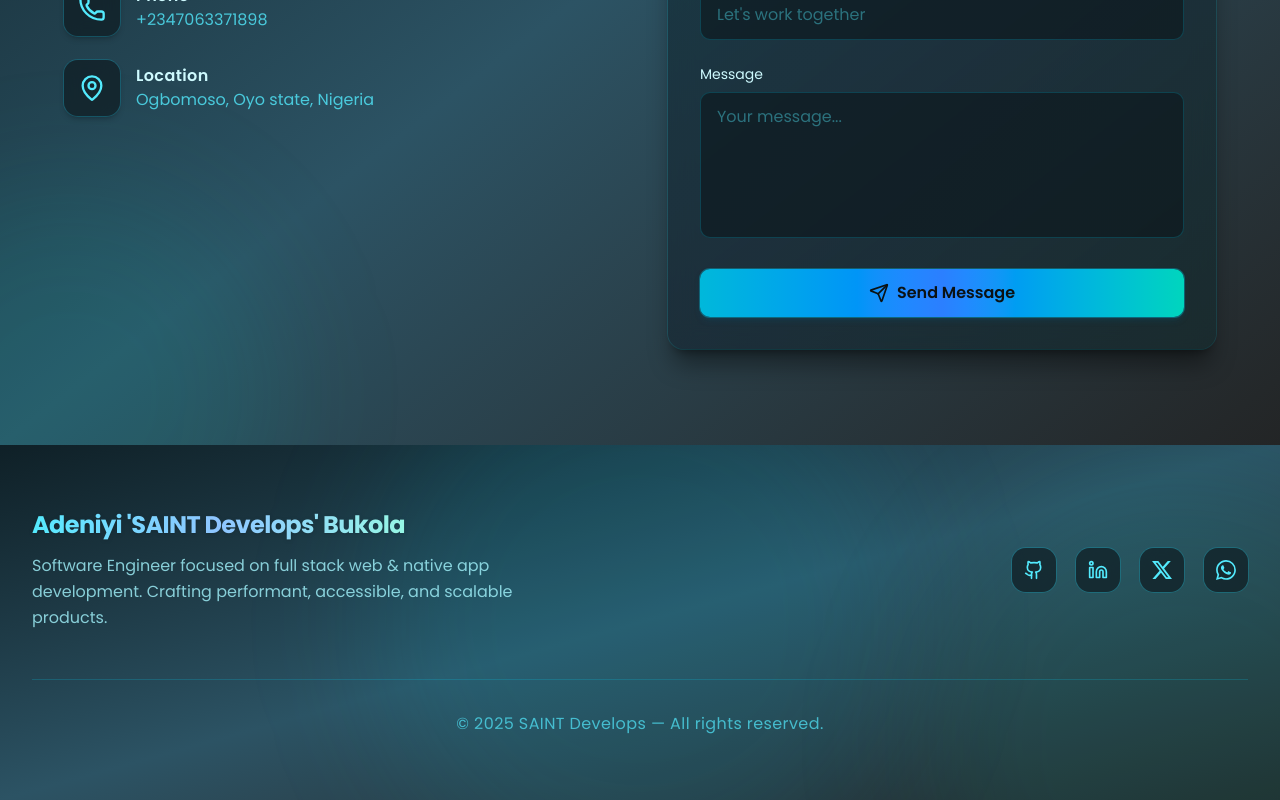
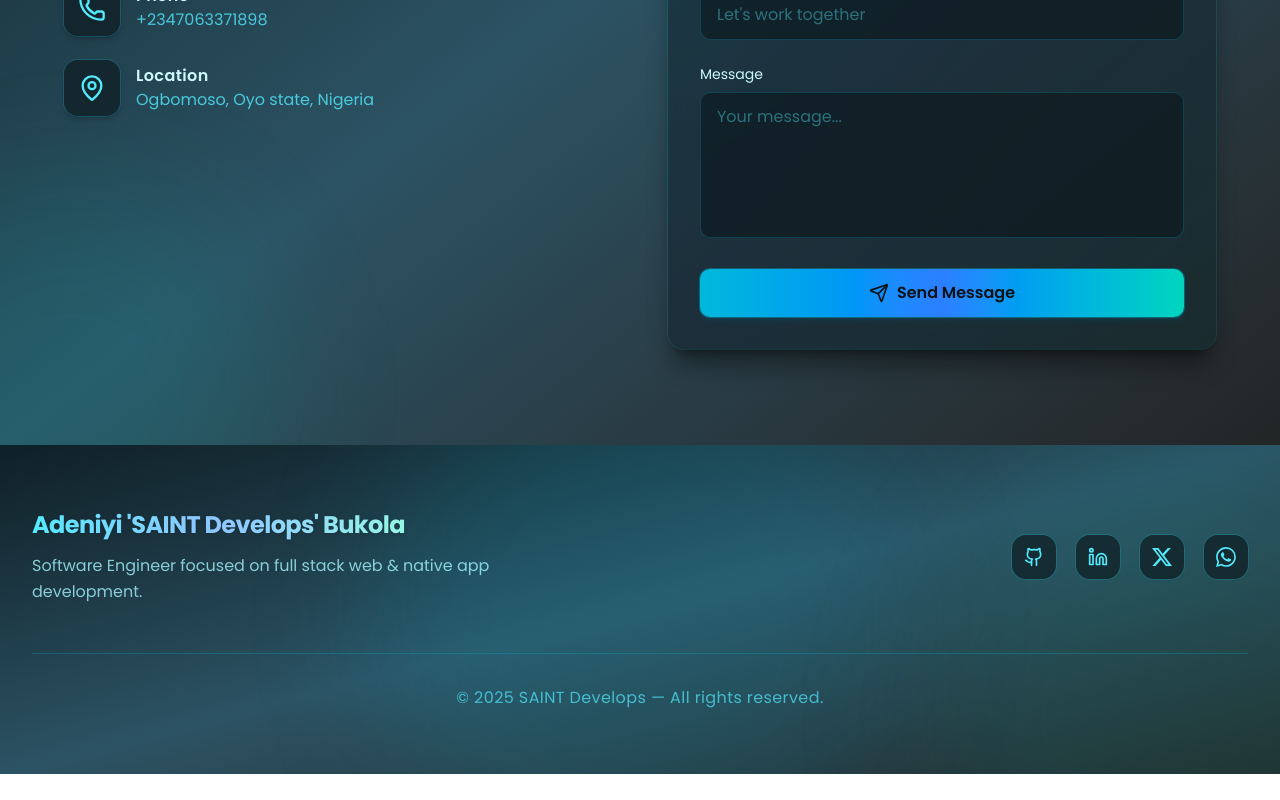
Before and after one commit to TopboySaint/my-portfolio-website, a React (Vite) app: page / in a window 1280 px wide. Shown: the part 4082-4882 px from the top of the page. After the commit the page ends 4856 px from the top, so only its background shows below. Built offline with nearby package versions, Linux system fonts and the light colour scheme.

Commit message:
feat: update Footer and Projects components with improved styling and correct GitHub link

```diff
--- a/src/components/Footer.jsx
+++ b/src/components/Footer.jsx
@@ -12,7 +12,7 @@ export default function Footer() {
 
   return (
     <footer className="relative overflow-hidden bg-gradient-to-br from-[#0f2027] via-[#2c5364] to-[#232526] py-16 px-4 sm:px-6 lg:px-8 text-cyan-100 font-[Poppins]">
-      {/* Decorative glows */}
+
       <div className="pointer-events-none absolute -top-24 left-1/2 -translate-x-1/2 w-[540px] h-[540px] bg-cyan-400/10 rounded-full blur-3xl" />
       <div className="pointer-events-none absolute bottom-[-200px] right-[-160px] w-[520px] h-[520px] bg-teal-400/10 rounded-full blur-3xl" />
       <div className="pointer-events-none absolute top-1/2 left-0 w-[420px] h-[420px] -translate-y-1/2 bg-gradient-radial from-cyan-500/10 via-transparent to-transparent rounded-full blur-2xl" />
@@ -30,7 +30,7 @@ export default function Footer() {
               <span className="bg-clip-text text-transparent bg-gradient-to-r from-cyan-300 via-blue-300 to-teal-200 drop-shadow">Adeniyi 'SAINT Develops' Bukola</span>
             </h3>
             <p className="text-cyan-200/80 text-sm sm:text-base leading-relaxed">
-              Software Engineer focused on full stack web & native app development. Crafting performant, accessible, and scalable products.
+              Software Engineer focused on full stack web & native app development.
             </p>
           </div>
 
--- a/src/components/Projects.jsx
+++ b/src/components/Projects.jsx
@@ -92,7 +92,7 @@ export default function Projects() {
               transition={{ duration: 0.25, ease: "easeOut" }}
             >
               <div className="absolute inset-0 opacity-0 group-hover:opacity-100 transition-opacity duration-500 bg-gradient-to-br from-cyan-400/10 via-blue-400/10 to-teal-300/10 pointer-events-none" />
-              {/* IMAGE */}
+
               <div className="mb-4 overflow-hidden rounded-lg ring-1 ring-cyan-400/10">
                 <img
                   src={project.image}
@@ -149,7 +149,7 @@ export default function Projects() {
         </Motion.div>
         <div className="flex justify-center mt-10">
           <a
-            href="https://github.com/Adebayozz1994?tab=repositories"
+            href="https://github.com/TopboySaint?tab=repositories"
             target="_blank"
             rel="noopener noreferrer"
             className="inline-block px-6 py-3 rounded-lg bg-gradient-to-r from-cyan-500 via-blue-500 to-teal-400 text-[#0b1214] font-semibold text-base shadow-md shadow-cyan-900/30 hover:from-cyan-400 hover:via-blue-400 hover:to-teal-300 transition-all ring-1 ring-cyan-400/40"
```
